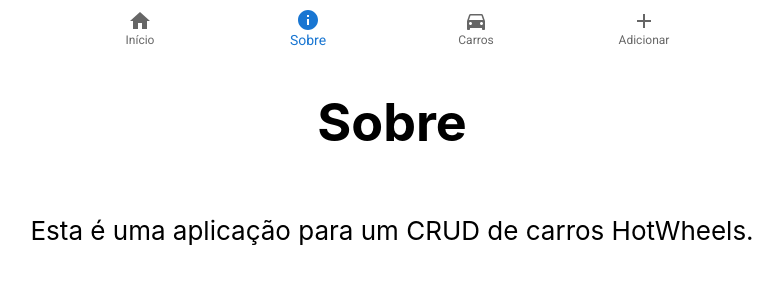
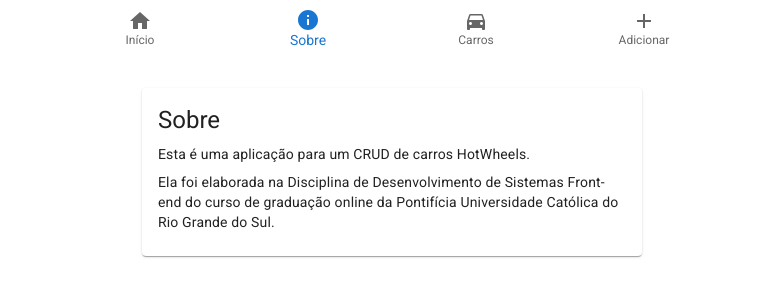
Before and after one commit to elLucas12/hotwheels-crud-frontend, a React (Create React App) app: page /about in a window 1280 px wide. Shown: the top 300 px of the page, without its empty margins (248-1031 px from the left). Built offline with nearby package versions, Linux system fonts and the light colour scheme.

Commit message:
Ajustado estilo da página informativa & container root

```diff
--- a/src/App.js
+++ b/src/App.js
@@ -92,6 +92,7 @@
     <Router>
       <div>
         <NavBar />
+        <Container sx={{ paddingTop: 4 }}>
           <Routes>
             <Route path="/" element={<Home />} />
             <Route path="/about" element={<About />} />
@@ -100,6 +101,7 @@
             <Route path="/404" element={<NotFound />} />
             <Route path="*" element={<NotFound />} />
           </Routes>
+        </Container>
       </div>
     </Router>
   );
--- a/src/components/About/About.js
+++ b/src/components/About/About.js
@@ -1,12 +1,29 @@
 import React from "react";
+import AboutStyle from "./About.module.css";
+
+import {
+  Box,
+  Card,
+  CardContent,
+  Typography
+} from "@mui/material";
 
 export default function About() {
 	return (
-    <div className="About">
-      <div className="default-header">
-        <h1>Sobre</h1>
-        <p>Esta é uma aplicação para um CRUD de carros HotWheels.</p>
-      </div>
-    </div>
+    <Box className={AboutStyle.About}>
+      <Card className={AboutStyle['About-card']} sx={{ minWidth: 275, maxWidth: 500 }}>
+        <CardContent>
+          <Typography gutterBottom variant="h5" component="div">
+            Sobre
+          </Typography>
+          <Typography variant="body2" sx={{ mb: 1 }}>
+            Esta é uma aplicação para um CRUD de carros HotWheels.
+          </Typography>
+          <Typography variant="body2">
+            Ela foi elaborada na Disciplina de Desenvolvimento de Sistemas Front-end do curso de graduação online da Pontifícia Universidade Católica do Rio Grande do Sul.
+          </Typography>
+        </CardContent>
+      </Card>
+    </Box>
 	);
 }
--- a/src/components/About/About.module.css
+++ b/src/components/About/About.module.css
@@ -1,3 +1,9 @@
 .About {
-    text-align: left;
+    width: 100%;
+    height: 100%;
+    display: flex;
 }
+
+.About-card {
+    margin: auto;
+}
--- a/src/components/Home/Home.js
+++ b/src/components/Home/Home.js
@@ -1,9 +1,9 @@
 import React from "react";
 import HomeStyle from "./Home.module.css";
-
 import HotWheelsCardImage from './hotwheels-card.jpg';
 
 import {
+  Box,
   Card,
   CardContent,
   CardMedia,
@@ -12,7 +12,7 @@
 
 function Home() {
   return (
-    <div className={HomeStyle.Home}>
+    <Box className={HomeStyle.Home}>
       <Card className={HomeStyle['Home-card']} sx={{ maxWidth: 500 }}>
         <CardMedia component="img" height="340" sx={{ }} image={HotWheelsCardImage} title="Carro HotWheels" />
         <CardContent>
@@ -24,7 +24,7 @@
           </Typography>
         </CardContent>
       </Card>
-    </div>
+    </Box>
   );
 }
 
```
Lines whose indentation alone changed are shown as unchanged.
